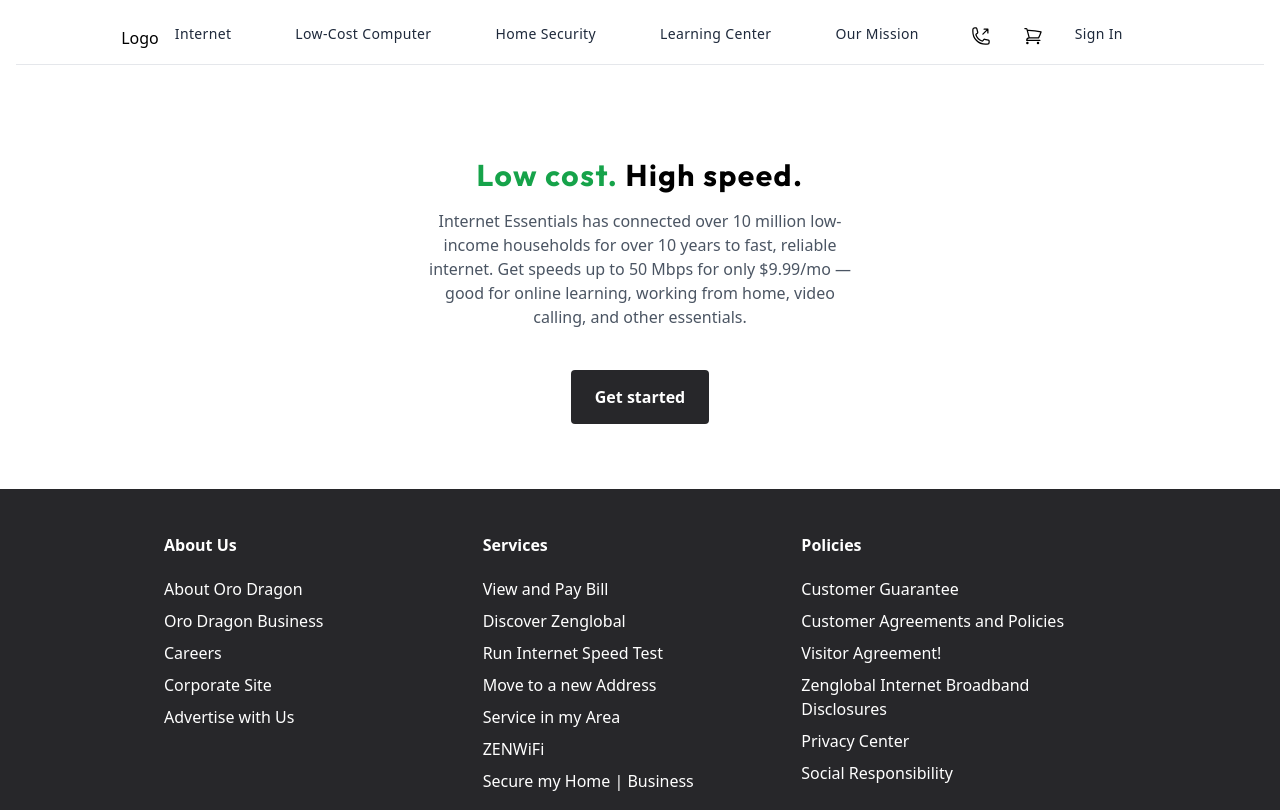
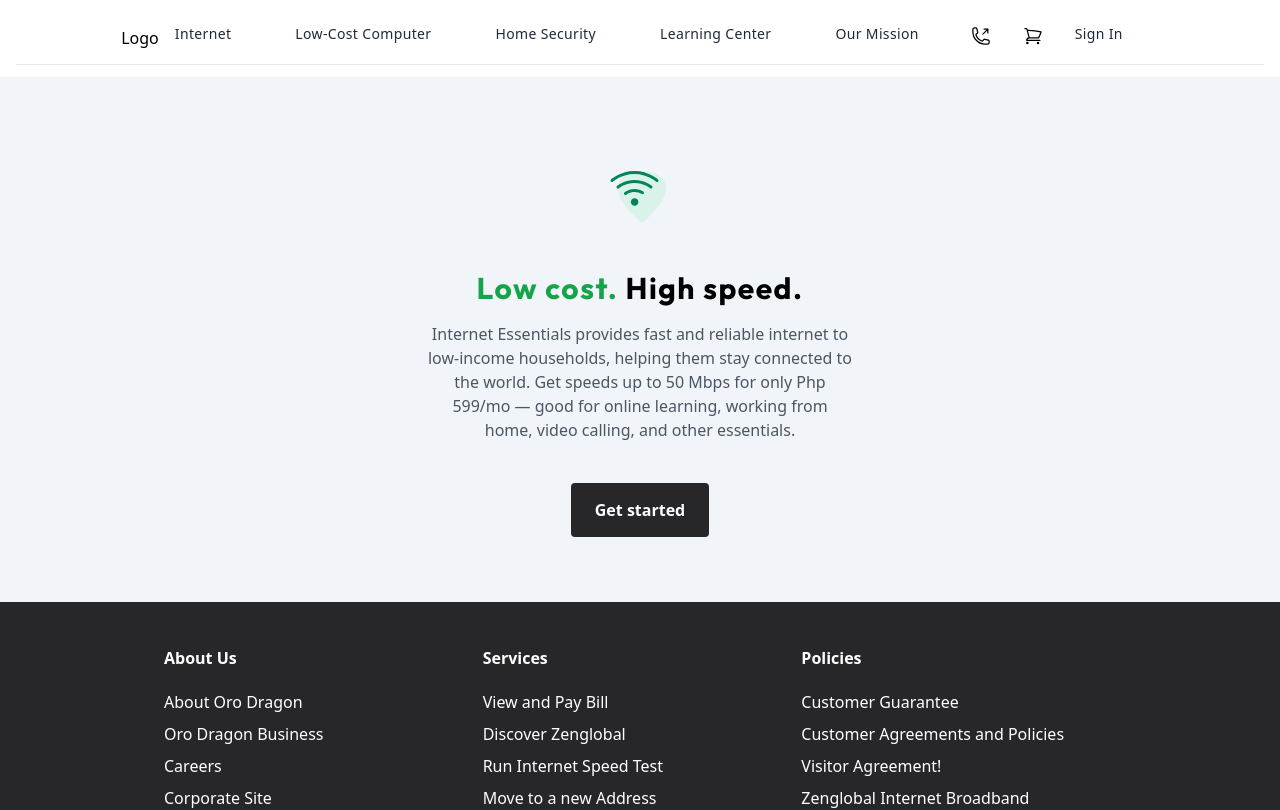
Before and after one commit to KleKlai/zenglobalofficialwebsite, a Next.js app: page /internet-service in a window 1280 px wide. Shown: the top 810 px of the page. Built offline with nearby package versions, Linux system fonts and the light colour scheme.

Commit message:
feat(low-cost-high-speed): added icon

```diff
--- a/app/ui/internet-service/internet-essentials/low-cost-high-speed.tsx
+++ b/app/ui/internet-service/internet-essentials/low-cost-high-speed.tsx
@@ -1,17 +1,20 @@
 import Link from "next/link";
 import React from "react";
+import WiFi from "@/public/assets/Stylized_Icon_Network_Wifi_green50.svg";
 
 export default function LowCostHighSpeed() {
   return (
-    <div className="h-4/5 flex items-center justify-center bg-white">
+    <div className="h-4/5 flex items-center justify-center bg-slate-100">
       <div className="text-center w-1/3 py-20">
+        <div className="flex items-center justify-center mb-10">
+          <WiFi />
+        </div>
         <h1 className="text-3xl font-outfit font-bold mb-4 text-green-600 tracking-wider">
           Low cost. <span className="text-black">High speed.</span>
         </h1>
         <p className="mb-6 text-gray-600">
-          Internet Essentials has connected over 10 million low-income
-          households for over 10 years to fast, reliable internet. Get speeds up
-          to 50 Mbps for only $9.99/mo — good for online learning, working from
+        Internet Essentials provides fast and reliable internet to low-income households, helping them stay connected to the world. Get speeds up
+          to 50 Mbps for only Php 599/mo — good for online learning, working from
           home, video calling, and other essentials.
         </p>
         <div className="mt-14">
--- a/next.config.js
+++ b/next.config.js
@@ -3,9 +3,16 @@ const nextConfig = {
   images: {
     remotePatterns: [
       {
-        hostname: "images.unsplash.com"
-      }
+        hostname: "images.unsplash.com",
+      },
     ],
+  },
+  webpack(config) {
+    config.module.rules.push({
+      test: /\.svg$/,
+      use: ["@svgr/webpack"],
+    });
+    return config;
   },
 };
 
--- a/package.json
+++ b/package.json
@@ -25,6 +25,7 @@
     "tailwindcss-animate": "^1.0.7"
   },
   "devDependencies": {
+    "@svgr/webpack": "^8.1.0",
     "@types/node": "^20",
     "@types/react": "^18",
     "@types/react-dom": "^18",
```
Also changed, not shown: 1 other file (tests, documents, lock files or other folders).
